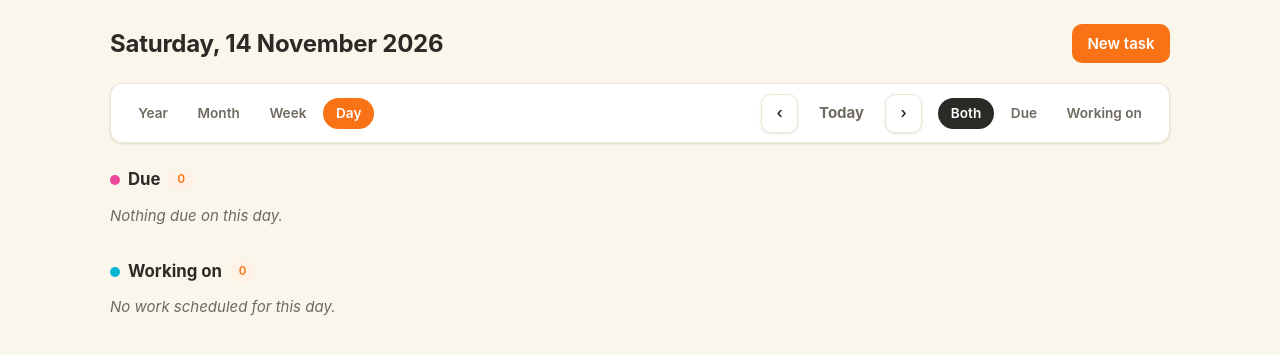
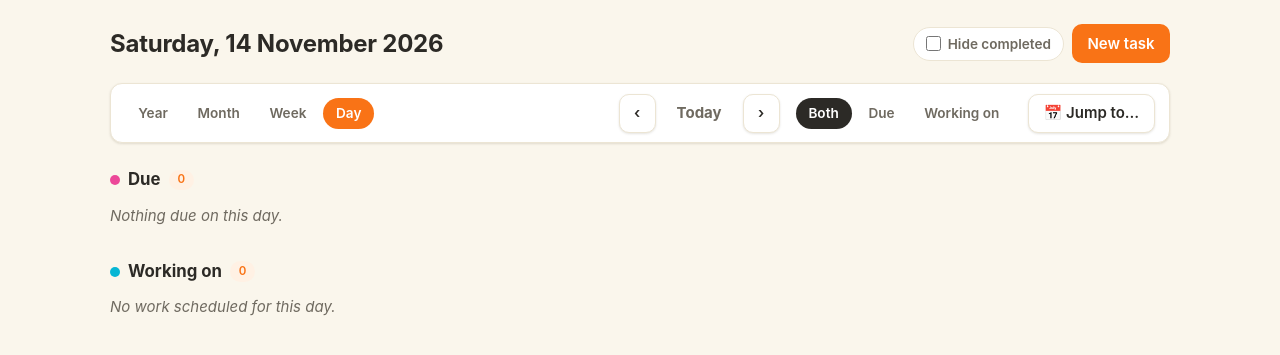
Before and after one commit to awat31/to-do, a Flask app: page /calendar/ in a window 1280 px wide. Shown: the part 55-410 px from the top of the page. Run offline with Flask 3, Linux system fonts and the light colour scheme; the visitor is signed in with stand-in values (Sample User, id 1); data that the repository does not hold is empty; some libraries are stand-ins or nearby versions.

Commit message:
Add jump-to-date popup on calendar (day/month/year picker) and 'Hide completed' toggle on dashboard, calendar and tasks pages (session-backed)

```diff
--- a/app/__init__.py
+++ b/app/__init__.py
@@ -136,11 +136,14 @@ def create_app(config_class=None) -> Flask:
 
     @app.context_processor
     def inject_globals():
+        from flask import session
         return {
             "PROJECT_COLORS": PROJECT_COLORS,
             "color_hex": lambda name: PROJECT_COLORS.get(name, PROJECT_COLORS["blue"]),
             "today": periods.today(),
             "kinds": periods.KINDS,
+            "months": periods.MONTH_NAMES,
+            "hide_completed": session.get("hide_completed", False),
         }
 
     @app.errorhandler(404)
--- a/app/main.py
+++ b/app/main.py
@@ -1,7 +1,7 @@
 """Dashboard: what's due and what to work on today, plus the week ahead."""
 import datetime as dt
 
-from flask import Blueprint, render_template
+from flask import Blueprint, redirect, render_template, request, session, url_for
 from flask_login import login_required
 
 from . import queries
@@ -10,22 +10,38 @@ from .models import Task, TaskDate, db
 bp = Blueprint("main", __name__)
 
 
+def _prune_empty(pairs):
+    """[(date, tasks)] -> drop groups left empty (hide-completed filtering)."""
+    return [(d, ts) for d, ts in pairs if ts]
+
+
 @bp.route("/")
 @login_required
 def dashboard():
     t = dt.date.today()
+    hide = session.get("hide_completed", False)
     week_end = t + dt.timedelta(days=6)
     month_end = t.replace(day=28) + dt.timedelta(days=4)
     month_end = month_end.replace(day=1) - dt.timedelta(days=1)
 
     due_today = queries.due_groups(t, t).get(t, [])
+    if hide:
+        due_today = [task for task in due_today if not task.done]
     due_ids = {task.id for task in due_today}
+
     work_all = queries.work_groups(t, t).get(t, [])
-    # Hide tasks already shown under 'Due today' so the list and its
-    # count always match.
-    work_today = [task for task in work_all if task.id not in due_ids]
+    # Hide tasks already shown under 'Due today' so the list and its count
+    # always match; respect the hide-completed preference.
+    work_today = [
+        task for task in work_all
+        if task.id not in due_ids and not (hide and task.done)
+    ]
+
     week_due = sorted(queries.due_groups(t + dt.timedelta(days=1), week_end).items())
     month_due = sorted(queries.due_groups(week_end + dt.timedelta(days=1), month_end).items())
+    if hide:
+        week_due = _prune_empty([(d, [x for x in ts if not x.done]) for d, ts in week_due])
+        month_due = _prune_empty([(d, [x for x in ts if not x.done]) for d, ts in month_due])
 
     open_tasks = Task.query.filter_by(done=False).count()
     overdue = Task.query.filter(
@@ -52,3 +68,12 @@ def dashboard():
         overdue=overdue,
         unscheduled=unscheduled,
     )
+
+
+@bp.route("/preferences/hide-completed", methods=("POST",))
+@login_required
+def set_hide_completed():
+    """Toggle the 'hide completed tasks' preference (stored in the session)."""
+    session["hide_completed"] = request.form.get("hide") == "1"
+    nxt = request.form.get("next")
+    return redirect(nxt or url_for(".dashboard"))
--- a/app/queries.py
+++ b/app/queries.py
@@ -56,3 +56,23 @@ def upcoming(days: int = 7, since: dt.date | None = None) -> list[tuple[dt.date,
     end = start + dt.timedelta(days=days - 1)
     groups = due_groups(start, end)
     return sorted(groups.items())
+
+
+def filter_task_tree(tasks, hide_done: bool) -> list:
+    """Prune done tasks from a task tree.
+
+    A done task is dropped unless it still has open sub-tasks, in which case
+    it stays visible (struck through) as a container so its children don't
+    disappear. The filtered child list is attached as `_filtered_children`
+    for the task_tree template macro.
+    """
+    if not hide_done:
+        return list(tasks)
+    out = []
+    for task in tasks:
+        kids = filter_task_tree(task.children, True) if task.children else []
+        if task.done and not kids:
+            continue
+        task._filtered_children = kids
+        out.append(task)
+    return out
--- a/app/static/css/style.css
+++ b/app/static/css/style.css
@@ -112,6 +112,35 @@ h3 { margin: 0; }
 .flash { padding: 0.6rem 1rem; border-radius: 10px; margin-bottom: 0.4rem; font-weight: 500; }
 .flash-ok { background: #e7f8ef; color: #166534; }
 .flash-error { background: #fee2e2; color: #b91c1c; }
+
+/* ---- jump-to-date popup ---- */
+.jump-wrap { position: relative; }
+.jump-pop {
+  position: absolute; top: calc(100% + 8px); right: 0; z-index: 40;
+  background: var(--surface); border: 1px solid var(--line);
+  border-radius: var(--radius); box-shadow: 0 10px 30px rgb(60 50 20 / 0.18);
+  padding: 1rem; width: 300px; display: flex; flex-direction: column; gap: 0.75rem;
+}
+.jump-pop[hidden] { display: none; }
+.jump-pop::before {
+  content: ""; position: absolute; top: -7px; right: 18px;
+  width: 12px; height: 12px; background: var(--surface);
+  border-left: 1px solid var(--line); border-top: 1px solid var(--line);
+  transform: rotate(45deg);
+}
+.jump-pop .field-row { gap: 0.4rem; }
+.jump-pop .input { width: auto; flex: 1; }
+
+/* ---- hide-completed toggle ---- */
+.hide-done-toggle { display: inline-flex; }
+.toggle {
+  display: inline-flex; gap: 0.45rem; align-items: center; cursor: pointer;
+  font-weight: 600; font-size: 0.85rem; color: var(--ink-soft);
+  padding: 0.35rem 0.75rem; border-radius: 999px; border: 1px solid var(--line);
+  background: var(--surface); user-select: none;
+}
+.toggle:hover { background: var(--accent-soft); color: var(--ink); }
+.toggle input { width: 15px; height: 15px; accent-color: var(--accent); cursor: pointer; margin: 0; }
 
 /* ---- task cards ---- */
 .task-card {
--- a/app/static/js/app.js
+++ b/app/static/js/app.js
@@ -70,4 +70,33 @@
     },
     true
   );
+
+  // "Jump to…" popup on the calendar toolbar.
+  const jumpBtn = document.getElementById("jump-toggle");
+  const jumpPop = document.getElementById("jump-pop");
+  if (jumpBtn && jumpPop) {
+    const setOpen = (open) => {
+      jumpPop.hidden = !open;
+      jumpBtn.setAttribute("aria-expanded", String(open));
+      if (open) {
+        const dateInput = jumpPop.querySelector('input[type="date"]');
+        if (dateInput) dateInput.showPicker ? dateInput.showPicker() : dateInput.focus();
+      }
+    };
+    jumpBtn.addEventListener("click", () =>
+      setOpen(jumpPop.hidden)
+    );
+    document.addEventListener("click", (e) => {
+      if (
+        !jumpPop.hidden &&
+        !jumpPop.contains(e.target) &&
+        !jumpBtn.contains(e.target)
+      ) {
+        setOpen(false);
+      }
+    });
+    document.addEventListener("keydown", (e) => {
+      if (e.key === "Escape") setOpen(false);
+    });
+  }
 })();
--- a/app/templates/_macros.html
+++ b/app/templates/_macros.html
@@ -59,8 +59,9 @@
     <div class="tree-row">
       {{ task_card(task, next_url=next_url) }}
     </div>
-    {% if task.children %}
-      {{ loop(task.children | list) }}
+    {% set kids = task._filtered_children if task._filtered_children is defined else task.children %}
+    {% if kids %}
+      {{ loop(kids | list) }}
     {% endif %}
   </li>
   {% endfor %}
--- /dev/null
+++ b/app/templates/_prefs.html
@@ -0,0 +1,11 @@
+{% macro hide_completed_toggle(next_url) %}
+<form method="post" action="{{ url_for('main.set_hide_completed') }}" class="hide-done-toggle">
+  <input type="hidden" name="csrf_token" value="{{ csrf_token() }}">
+  <input type="hidden" name="next" value="{{ next_url }}">
+  <label class="toggle" title="Hide tasks that are already done">
+    <input type="checkbox" name="hide" value="1" {{ 'checked' if hide_completed }}
+           onchange="this.form.submit()">
+    <span>Hide completed</span>
+  </label>
+</form>
+{% endmacro %}
--- a/app/templates/calendar.html
+++ b/app/templates/calendar.html
@@ -1,10 +1,12 @@
 {% extends "base.html" %}
 {% from "_macros.html" import task_card with context %}
+{% from "_prefs.html" import hide_completed_toggle %}
 {% block title %}{{ p.label }} · To-Do{% endblock %}
 {% block content %}
 <div class="page-head">
   <h1>{{ p.label }}</h1>
   <div class="head-actions">
+    {{ hide_completed_toggle(url_for('calendarview.view', kind=kind, value=p.value, mode=mode)) }}
     <a class="btn btn-primary" href="{{ url_for('tasks.create') }}">New task</a>
   </div>
 </div>
@@ -24,6 +26,31 @@
     <a class="mode-tab {{ 'active' if mode == 'both' }}" href="{{ url_for('calendarview.view', kind=kind, value=p.value, mode='both') }}">Both</a>
     <a class="mode-tab {{ 'active' if mode == 'due' }}" href="{{ url_for('calendarview.view', kind=kind, value=p.value, mode='due') }}">Due</a>
     <a class="mode-tab {{ 'active' if mode == 'work' }}" href="{{ url_for('calendarview.view', kind=kind, value=p.value, mode='work') }}">Working on</a>
+  </div>
+  <div class="jump-wrap">
+    <button type="button" id="jump-toggle" class="btn btn-soft" aria-haspopup="true" aria-expanded="false">📅 Jump to…</button>
+    <div class="jump-pop" id="jump-pop" hidden>
+      <form method="get" action="{{ url_for('calendarview.jump') }}" class="stack">
+        <label class="lbl" for="jump-date">Pick a day</label>
+        <input type="date" id="jump-date" name="date" class="input input-date" value="{{ p.start.isoformat() }}"
+               onchange="this.form.submit()">
+        <button class="btn btn-primary btn-sm" type="submit">Go</button>
+      </form>
+      <form method="get" action="{{ url_for('calendarview.jump') }}" class="stack">
+        <label class="lbl">…or a month / year</label>
+        <div class="field-row">
+          <select name="month" class="input">
+            <option value="">Month…</option>
+            {% for m in months %}
+              <option value="{{ loop.index }}">{{ m }}</option>
+            {% endfor %}
+          </select>
+          <input type="number" name="year" class="input" min="1900" max="2999" placeholder="Year"
+                 value="{{ p.start.year if kind != 'year' else p.start.year }}">
+        </div>
+        <button class="btn btn-soft btn-sm" type="submit">Go</button>
+      </form>
+    </div>
   </div>
 </div>
 
--- a/app/templates/dashboard.html
+++ b/app/templates/dashboard.html
@@ -1,10 +1,12 @@
 {% extends "base.html" %}
 {% from "_macros.html" import task_card with context %}
+{% from "_prefs.html" import hide_completed_toggle %}
 {% block title %}Dashboard · To-Do{% endblock %}
 {% block content %}
 <div class="page-head">
   <h1>Today <span class="muted">{{ today | human_date }}</span></h1>
   <div class="head-actions">
+    {{ hide_completed_toggle(request.path) }}
     <a class="btn btn-primary" href="{{ url_for('tasks.create') }}">New task</a>
     <a class="btn btn-soft" href="{{ url_for('projects.create') }}">New project</a>
   </div>
--- a/app/templates/tasks/index.html
+++ b/app/templates/tasks/index.html
@@ -1,10 +1,12 @@
 {% extends "base.html" %}
 {% from "_macros.html" import task_tree with context %}
+{% from "_prefs.html" import hide_completed_toggle %}
 {% block title %}Tasks · To-Do{% endblock %}
 {% block content %}
 <div class="page-head">
   <h1>Tasks</h1>
   <div class="head-actions">
+    {{ hide_completed_toggle(request.path) }}
     <a class="btn btn-primary" href="{{ url_for('tasks.create') }}">New task</a>
   </div>
 </div>
```
Also changed, not shown: app/calendarview.py (+47 -1 lines), app/tasks.py (+6 -1 lines), tests/test_app.py (+78 -1 lines).
